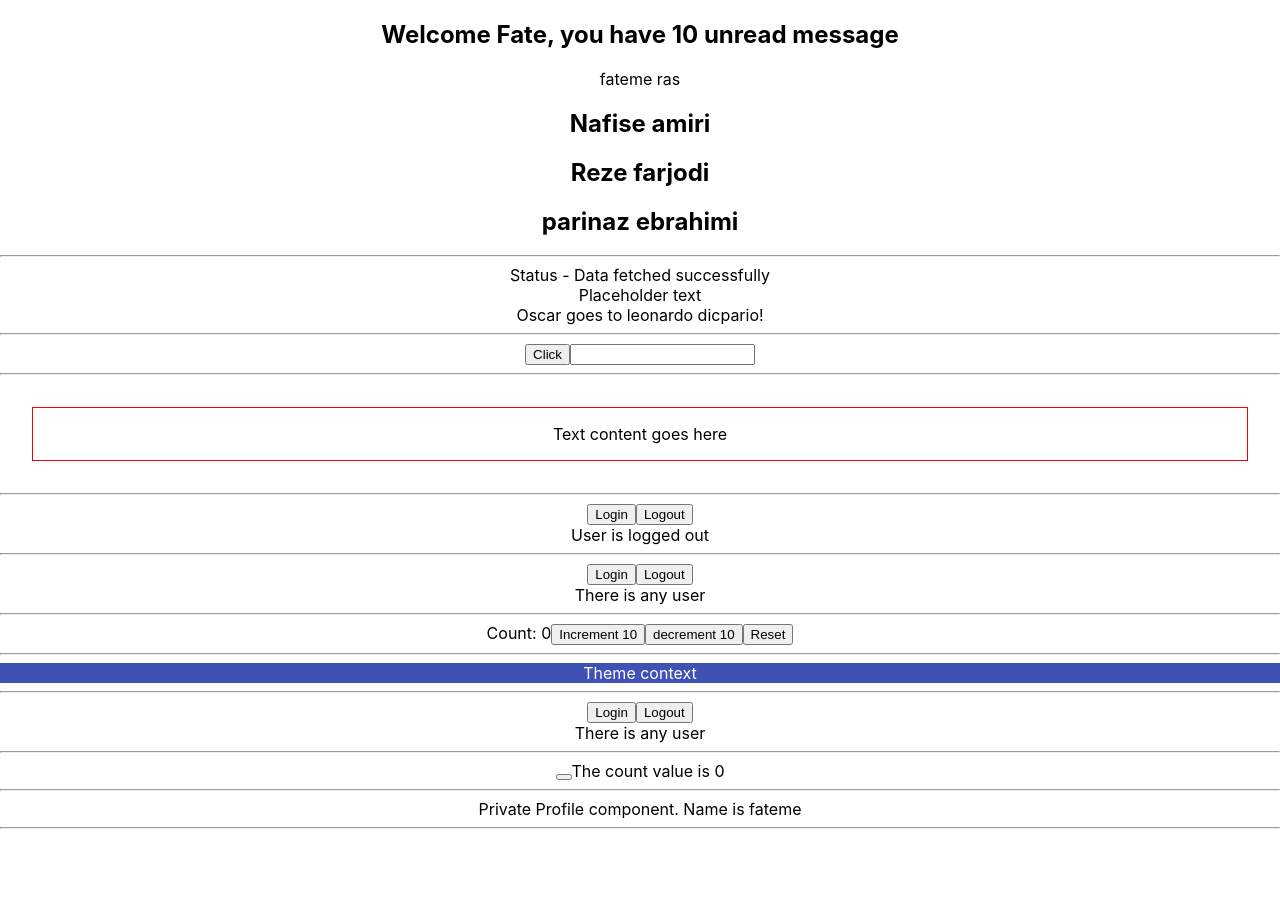
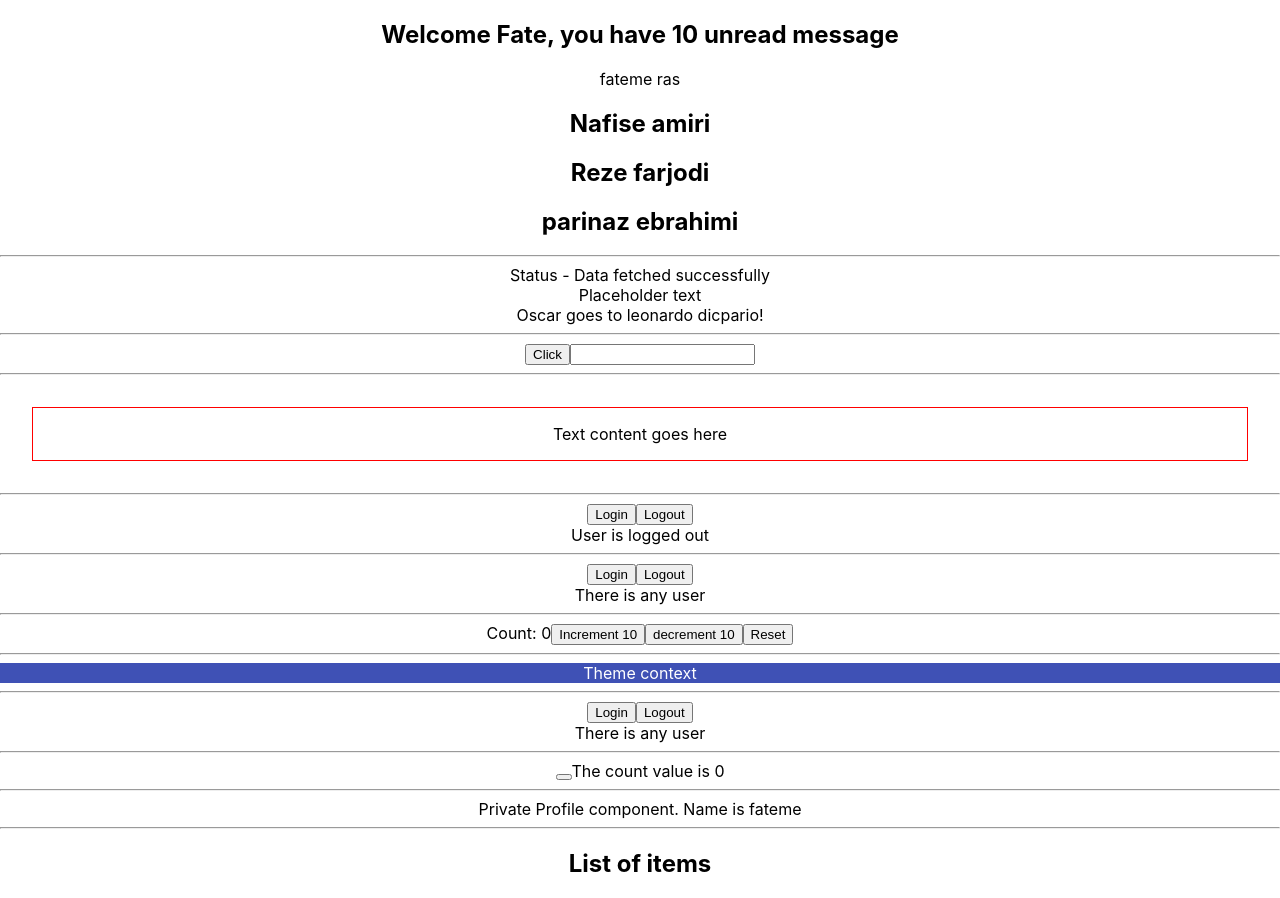
Before and after one commit to fatemeRasolzade/react-typescript-demo, a React (Create React App) app: page / in a window 1280 px wide. Before the commit the page ends 837 px from the top, so only its background shows below. Built offline with nearby package versions, Linux system fonts and the light colour scheme.

Commit message:
learning generic props

```diff
--- a/src/App.tsx
+++ b/src/App.tsx
@@ -7,6 +7,7 @@ import Container from "./components/Container";
 import Box from "./components/context/Box";
 import { ThemeContextProvider } from "./components/context/ThemeContext";
 import { UserContextProvider } from "./components/context/UserContext";
+import List from "./components/generics/List";
 import Greet from "./components/Greet";
 import Heading from "./components/Heading";
 import Input from "./components/Input";
@@ -75,6 +76,14 @@ function App() {
       <hr />
       <Private isLoggedIn={true} component={Profile} />
       <hr />
+      <List
+        items={[
+          { id: 1, firstName: "fateme", lastName: "rasolzade" },
+          { id: 2, firstName: "fateme", lastName: "rasolzade" },
+          { id: 3, firstName: "fateme", lastName: "rasolzade" },
+        ]}
+        onClick={(item) => console.log(item)}
+      />
     </div>
   );
 }
--- /dev/null
+++ b/src/components/generics/List.tsx
@@ -0,0 +1,22 @@
+type ListProps<T> = {
+    items: T[]
+    onClick: (value: T) => void
+}
+
+const List = <T extends {id: number}>({
+    items,
+    onClick,
+}: ListProps<T>) => {
+  return (
+    <div>
+        <h2>List of items</h2>
+        {items.map((item, index) => (
+            <div key={item.id} onClick={() => onClick(item)}>
+                {/* {item} */}
+            </div>
+        ))}
+    </div>
+  )
+}
+
+export default List
```
